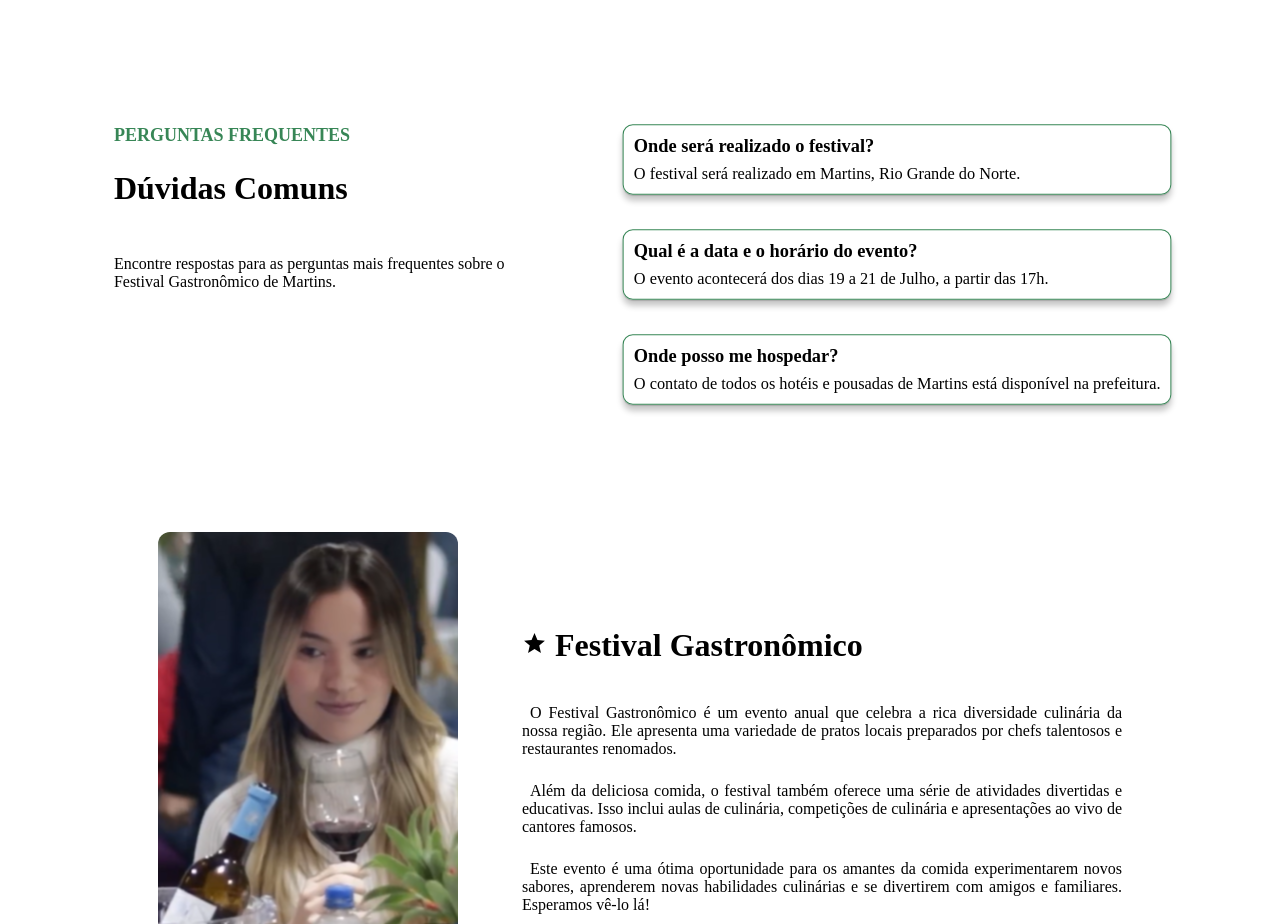
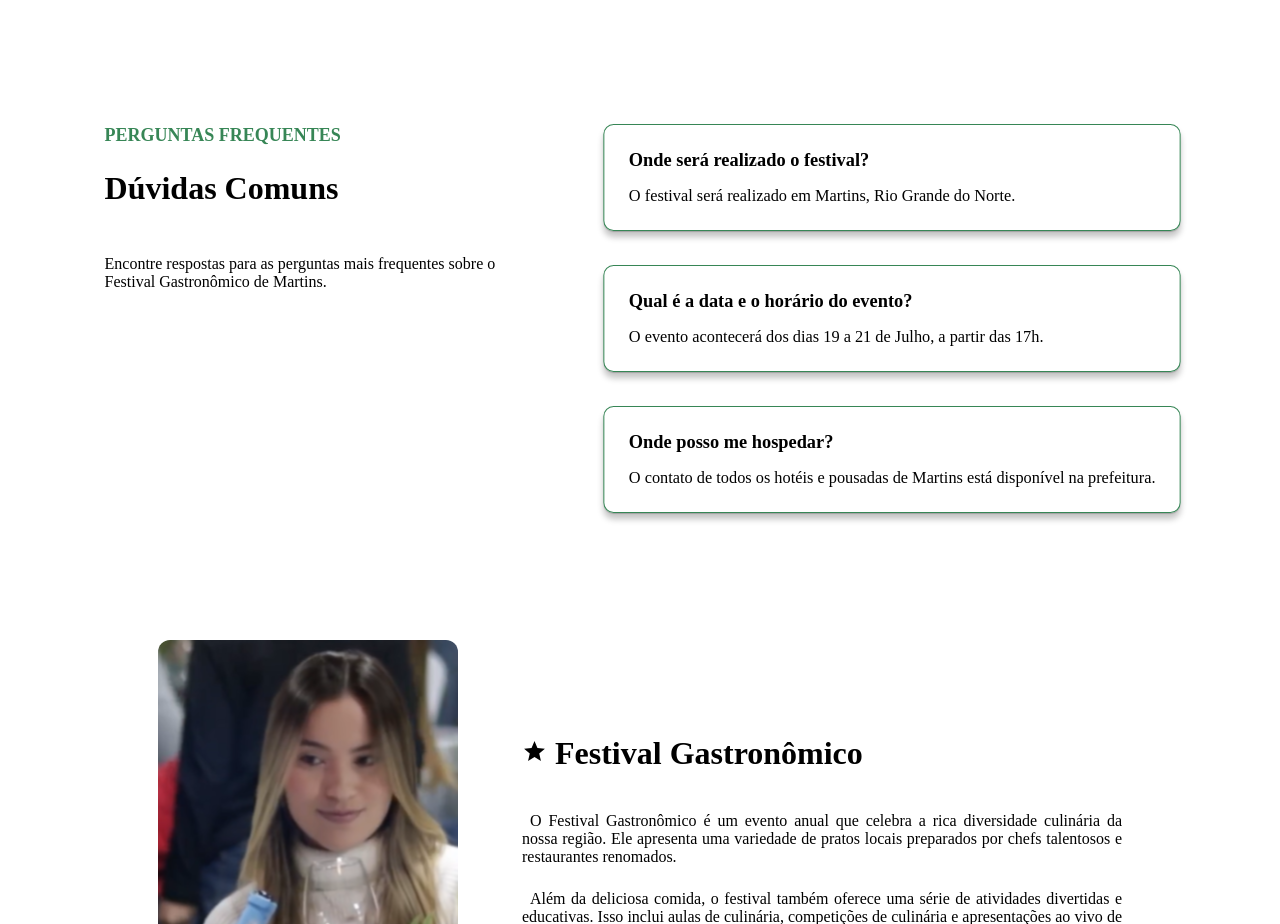
Before and after one commit to LuanCLF/FestivalGastronomico, an Angular app: page /Detalhes in a window 1280 px wide. Shown: the part 2740-3664 px from the top of the page. Built offline with nearby package versions, Linux system fonts and the light colour scheme.

Commit message:
feat: aumentei o tamanho das li na pagina de detalhes

```diff
--- a/src/app/components/details/doubts/doubts.component.css
+++ b/src/app/components/details/doubts/doubts.component.css
@@ -27,10 +27,11 @@ section {
     li {
       display: flex;
       flex-direction: column;
-      justify-content: space-around;
+      justify-content: space-between;
 
 
-      padding: 10px;
+      padding: 24px;
+      gap: 16px;
 
       border: 1px solid var(--green-3);
       box-shadow: 0 1px 1px rgba(0, 0, 0, 0.19), 0 6px 6px rgba(0, 0, 0, 0.23);
```
